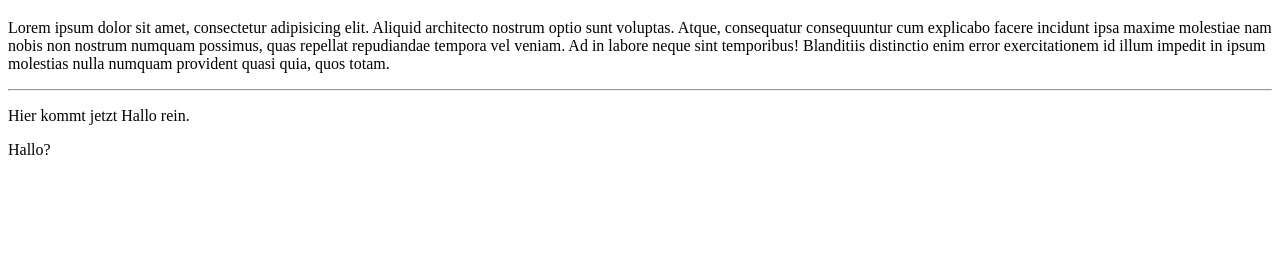
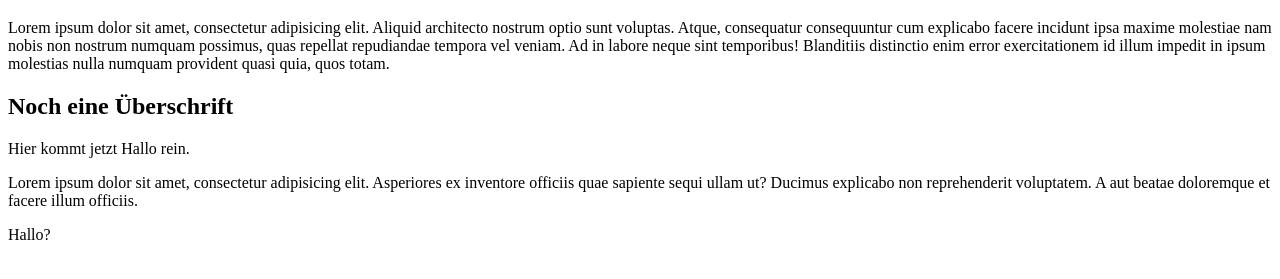
Before and after one commit to gitwalt/test, a plain HTML site: page index.html in a window 1280 px wide. Shown: the part 61-340 px from the top of the page. Drawn offline with Linux system fonts and the light colour scheme.

Commit message:
index.html: Add heading (h2) and paragraph.

```diff
--- a/index.html
+++ b/index.html
@@ -17,10 +17,12 @@
 	exercitationem id illum impedit in ipsum molestias nulla numquam provident
 	quasi quia, quos totam.
 </p>
-<hr>
+<h2>Noch eine Überschrift</h2>
 <p>
 	Hier kommt jetzt Hallo rein.
 </p>
+<p>Lorem ipsum dolor sit amet, consectetur adipisicing elit. Asperiores ex inventore officiis quae sapiente sequi ullam ut?
+	Ducimus explicabo non reprehenderit voluptatem. A aut beatae doloremque et facere illum officiis.</p>
 <p>Hallo?</p>
 	<script src="js/script.js"></script>
 </body>
```
